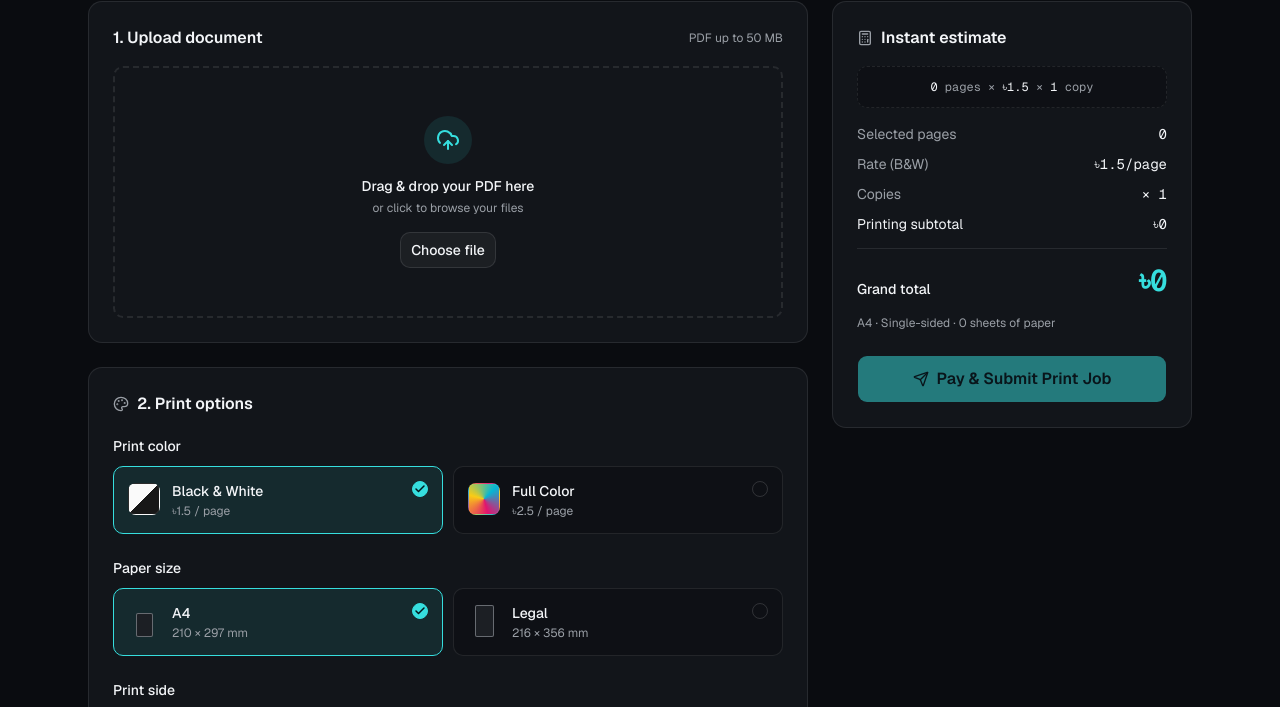
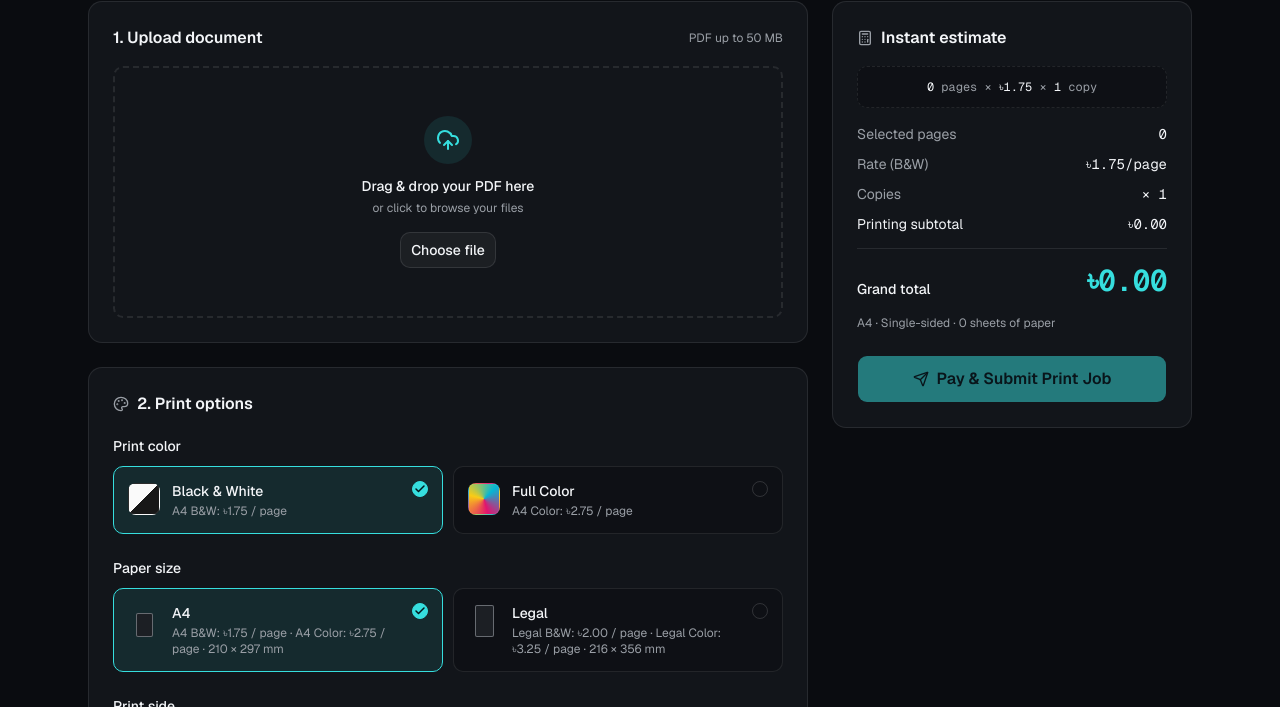
Before and after one commit to MysticCaliph/my-kloud-print, a Next.js app: page / in a window 1280 px wide. Shown: the part 200-907 px from the top of the page. Built offline with nearby package versions, Linux system fonts and the light colour scheme; no server answers.

Commit message:
feat: update print rates for A4 (1.75/2.75 BDT) and Legal (2.00/3.25 BDT)
Co-authored-by: Copilot <223556219+Copilot@users.noreply.github.com>

```diff
--- a/app/admin/credits/page.tsx
+++ b/app/admin/credits/page.tsx
@@ -17,13 +17,8 @@ interface CreditUser {
 }
 
 const PRESET_AMOUNTS = [50, 100, 200, 500]
-const BDT_FORMAT = new Intl.NumberFormat('en-BD', {
-  minimumFractionDigits: 2,
-  maximumFractionDigits: 2,
-})
-
 function formatBDT(amount: number) {
-  return `৳${BDT_FORMAT.format(amount)}`
+  return `৳${amount.toFixed(2)}`
 }
 
 export default function AdminCreditsPage() {
@@ -84,7 +79,7 @@ export default function AdminCreditsPage() {
     if (!selectedUser) return
     const amount = Number(amountBdt)
     if (!Number.isFinite(amount) || amount <= 0) {
-      setError('Enter an amount greater than ৳0.')
+      setError('Enter an amount greater than ৳0.00.')
       return
     }
 
@@ -266,7 +261,7 @@ export default function AdminCreditsPage() {
                     onClick={() => setAmountBdt(String(amount))}
                     className="rounded-lg border border-white/10 px-3 py-2 text-xs font-medium text-slate-300 transition-colors hover:border-teal-300/40 hover:bg-teal-300/10 hover:text-teal-100"
                   >
-                    +৳{amount}
+                    +৳{amount.toFixed(2)}
                   </button>
                 ))}
               </div>
--- a/app/admin/page.tsx
+++ b/app/admin/page.tsx
@@ -22,6 +22,7 @@ import { createSupabaseBrowserClient } from '@/lib/supabase/client'
 
 type OrderStatus = 'PENDING' | 'PRINTED' | 'DISPATCHED' | 'DELIVERED' | 'CANCELLED'
 type PrintColor = 'B&W' | 'Full color'
+type PaperSize = 'A4' | 'Legal'
 
 interface PrintOrder {
   id: string
@@ -29,6 +30,7 @@ interface PrintOrder {
   phone: string
   deliveryOption: string | null
   pages: number
+  paperSize: PaperSize
   color: PrintColor
   copies: number
   total: number
@@ -49,10 +51,6 @@ const STATUS_STYLE: Record<OrderStatus, string> = {
   CANCELLED: 'border-rose-400/20 bg-rose-400/10 text-rose-300',
 }
 
-const CURRENCY = new Intl.NumberFormat('en-BD', {
-  maximumFractionDigits: 0,
-})
-
 const DATE_TIME = new Intl.DateTimeFormat('en-BD', {
   dateStyle: 'medium',
   timeStyle: 'short',
@@ -64,7 +62,7 @@ const DATE_LABEL = new Intl.DateTimeFormat('en-US', {
 })
 
 function formatBDT(amount: number) {
-  return `৳${CURRENCY.format(amount)}`
+  return `৳${amount.toFixed(2)}`
 }
 
 function normalizeStatus(value: string): OrderStatus {
@@ -179,6 +177,7 @@ export default function AdminPage() {
             phone: job.customer_phone,
             deliveryOption: job.delivery_option,
             pages: job.total_pages,
+            paperSize: job.paper_size,
             color: job.color_mode === 'Full Color' || job.color_mode === 'color'
               ? 'Full color'
               : 'B&W',
@@ -497,7 +496,7 @@ export default function AdminPage() {
                         </div>
                         <div className="mt-1.5 text-xs text-slate-500">
                           <span className={order.color === 'Full color' ? 'text-fuchsia-300' : 'text-slate-400'}>
-                            {order.color}
+                            {order.paperSize} · {order.color}
                           </span>
                           <span className="mx-1.5 text-slate-700">·</span>
                           {order.copies} {order.copies === 1 ? 'copy' : 'copies'}
--- a/app/api/admin/topup/route.ts
+++ b/app/api/admin/topup/route.ts
@@ -98,6 +98,6 @@ export async function POST(request: Request) {
 
   return NextResponse.json({
     success: true,
-    message: `Successfully added ৳${amountBdt} credit`,
+    message: `Successfully added ৳${(amountPoisha / 100).toFixed(2)} credit`,
   })
 }
--- a/app/api/print/stamp/route.ts
+++ b/app/api/print/stamp/route.ts
@@ -59,7 +59,7 @@ export async function GET(request: Request) {
 
   const { data: job, error: jobError } = await supabaseAdmin
     .from('print_jobs')
-    .select('token, customer_name, customer_phone, delivery_option, total_pages, color_mode, copies, total_cost_poisha')
+    .select('token, customer_name, customer_phone, delivery_option, total_pages, paper_size, color_mode, copies, total_cost_poisha')
     .eq('id', id)
     .maybeSingle()
   if (jobError) {
@@ -119,7 +119,7 @@ export async function GET(request: Request) {
       maxWidth: 132,
     })
     page.drawText(
-      `Specs: ${job.total_pages} pgs | ${job.color_mode} | x${job.copies}`,
+      `Specs: ${job.total_pages} pgs | ${job.paper_size} ${job.color_mode} | x${job.copies}`,
       {
         x: 8,
         y: 133,
--- a/app/api/print/submit/route.ts
+++ b/app/api/print/submit/route.ts
@@ -3,7 +3,7 @@ import { PDFDocument, StandardFonts, rgb } from 'pdf-lib'
 import QRCode from 'qrcode'
 import { NextResponse } from 'next/server'
 import type { User } from '@supabase/supabase-js'
-import { COLOR_RATES } from '@/lib/print'
+import { calculatePrice, type PaperSize } from '@/lib/print'
 import { createSupabaseAdminClient } from '@/lib/supabase/admin'
 import { createSupabaseServerClient } from '@/lib/supabase/server'
 
@@ -53,6 +53,7 @@ function makeTelegramCaption({
   selectedPageCount,
   pageRange,
   colorMode,
+  paperSize,
   copies,
   totalCostBdt,
   deliveryNotes,
@@ -64,6 +65,7 @@ function makeTelegramCaption({
   selectedPageCount: number
   pageRange: string
   colorMode: PrintColorMode
+  paperSize: PaperSize
   copies: number
   totalCostBdt: string
   deliveryNotes: string
@@ -73,7 +75,7 @@ function makeTelegramCaption({
     `👤 *Customer Name:* ${escapeMarkdown(customerName)}`,
     `📱 *Phone:* ${escapeMarkdown(customerPhone)}`,
     `📍 *Delivery Preference:* ${escapeMarkdown(deliveryOption)}`,
-    `📄 *Specs:* ${selectedPageCount} Pages (Range:${escapeMarkdown(pageRange)}) | ${colorMode.toUpperCase()} | x${copies}`,
+    `📄 *Specs:* ${selectedPageCount} Pages (Range:${escapeMarkdown(pageRange)}) | ${paperSize} ${colorMode.toUpperCase()} | x${copies}`,
     `💵 *Paid Total:* ৳${escapeMarkdown(totalCostBdt)}`,
     `📝 *Notes:* ${escapeMarkdown(deliveryNotes || 'None')}`,
   ].join('\n')
@@ -86,6 +88,7 @@ async function createStampPdf({
   selectedPageCount,
   pageRange,
   colorMode,
+  paperSize,
   copies,
   deliveryOption,
   totalCostBdt,
@@ -96,6 +99,7 @@ async function createStampPdf({
   selectedPageCount: number
   pageRange: string
   colorMode: PrintColorMode
+  paperSize: PaperSize
   copies: number
   deliveryOption: string
   totalCostBdt: number
@@ -152,7 +156,7 @@ async function createStampPdf({
     maxWidth: 132,
   })
   page.drawText(
-    `Specs: ${selectedPageCount}pg (${printable(pageRange, 24)}) ${colorMode.toUpperCase()} x${copies}`,
+    `Specs: ${selectedPageCount}pg (${printable(pageRange, 24)}) ${paperSize} ${colorMode.toUpperCase()} x${copies}`,
     {
       x: 8,
       y: 138,
@@ -319,6 +323,7 @@ export async function POST(request: Request) {
   const deliveryNotesValue = form.get('deliveryNotes')
   const pageRangeValue = form.get('pageRange') ?? form.get('selectedPageRange')
   const colorValue = form.get('colorMode')
+  const paperSizeValue = form.get('paperSize')
   const selectedPagesValue = form.get('selectedPages')
 
   if (!(fileValue instanceof File)) {
@@ -372,6 +377,9 @@ export async function POST(request: Request) {
   if (colorValue !== 'bw' && colorValue !== 'color') {
     return jsonError('Color mode must be "bw" or "color".', 400)
   }
+  if (paperSizeValue !== 'A4' && paperSizeValue !== 'Legal') {
+    return jsonError('Paper size must be "A4" or "Legal".', 400)
+  }
 
   const totalPages = parsePositiveInteger(form.get('totalPages'))
   let selectedPages: number[] | null = null
@@ -402,10 +410,15 @@ export async function POST(request: Request) {
   if (!submittedTotalCostPoisha) {
     return jsonError('Total cost must be a positive amount in poisha.', 400)
   }
-  const grandTotalBdt = selectedPages.length * copies * COLOR_RATES[colorValue]
-  const totalCostPoisha = Math.round(grandTotalBdt * 100)
+  const price = calculatePrice(selectedPages.length, {
+    color: colorValue,
+    paperSize: paperSizeValue,
+    side: 'single',
+    copies,
+  })
+  const totalCostPoisha = price.grandTotalPoisha
   if (submittedTotalCostPoisha !== totalCostPoisha) {
-    return jsonError('Submitted total cost does not match the page count, color mode, and copies.', 400)
+    return jsonError('Submitted total cost does not match the page count, paper size, color mode, and copies.', 400)
   }
 
   let originalPdfBuffer: Uint8Array
@@ -457,10 +470,7 @@ export async function POST(request: Request) {
   const token = makeOrderToken()
   const tokenCode = token.replace(/^#/, '')
   const colorLabel = colorValue === 'color' ? 'Full Color' : 'Black & White'
-  const totalCostBdt = new Intl.NumberFormat('en-BD', {
-    maximumFractionDigits: 2,
-    minimumFractionDigits: totalCostPoisha % 100 === 0 ? 0 : 2,
-  }).format(totalCostPoisha / 100)
+  const totalCostBdt = (totalCostPoisha / 100).toFixed(2)
   const caption = makeTelegramCaption({
     tokenCode,
     customerName: finalCustomerName,
@@ -469,6 +479,7 @@ export async function POST(request: Request) {
     selectedPageCount: selectedPages.length,
     pageRange: finalPageRange,
     colorMode: colorValue,
+    paperSize: paperSizeValue,
     copies,
     totalCostBdt,
     deliveryNotes,
@@ -482,6 +493,7 @@ export async function POST(request: Request) {
       selectedPageCount: selectedPages.length,
       pageRange: finalPageRange,
       colorMode: colorValue,
+      paperSize: paperSizeValue,
       copies,
       deliveryOption: finalDeliveryOption,
       totalCostBdt: totalCostPoisha / 100,
@@ -497,6 +509,7 @@ export async function POST(request: Request) {
         delivery_option: finalDeliveryOption,
         total_pages: selectedPages.length,
         color_mode: colorLabel,
+        paper_size: paperSizeValue,
         copies,
         total_cost_poisha: totalCostPoisha,
         telegram_file_id: null,
--- a/components/dashboard/print-dashboard.tsx
+++ b/components/dashboard/print-dashboard.tsx
@@ -81,7 +81,8 @@ export function PrintDashboard() {
         )
         formData.append('colorMode', options.color)
         formData.append('copies', String(options.copies))
-        formData.append('totalCostPoisha', String(Math.round(price.grandTotal * 100)))
+        formData.append('paperSize', options.paperSize)
+        formData.append('totalCostPoisha', String(price.grandTotalPoisha))
         formData.append('customerPhone', account.phone)
         formData.append('deliveryOption', deliveryOption)
 
--- a/components/dashboard/print-options-panel.tsx
+++ b/components/dashboard/print-options-panel.tsx
@@ -4,7 +4,8 @@ import type { ReactNode } from 'react'
 import { Check, Copy, Minus, Palette, Plus } from 'lucide-react'
 import { cn } from '@/lib/utils'
 import {
-  COLOR_RATES,
+  formatBDT,
+  PRINT_RATES_POISHA,
   MAX_COPIES,
   type PaperSize,
   type PrintColor,
@@ -155,13 +156,13 @@ export function PrintOptionsPanel({ options, onChange }: PrintOptionsPanelProps)
             {
               value: 'bw',
               label: 'Black & White',
-              description: `৳${COLOR_RATES.bw} / page`,
+              description: `${options.paperSize} B&W: ${formatBDT(PRINT_RATES_POISHA[options.paperSize].bw / 100)} / page`,
               visual: <ColorSwatch color="bw" />,
             },
             {
               value: 'color',
               label: 'Full Color',
-              description: `৳${COLOR_RATES.color} / page`,
+              description: `${options.paperSize} Color: ${formatBDT(PRINT_RATES_POISHA[options.paperSize].color / 100)} / page`,
               visual: <ColorSwatch color="color" />,
             },
           ]}
@@ -173,8 +174,18 @@ export function PrintOptionsPanel({ options, onChange }: PrintOptionsPanelProps)
           value={options.paperSize}
           onChange={(v) => update('paperSize', v)}
           options={[
-            { value: 'A4', label: 'A4', description: '210 × 297 mm', visual: <PaperIcon size="A4" /> },
-            { value: 'Legal', label: 'Legal', description: '216 × 356 mm', visual: <PaperIcon size="Legal" /> },
+            {
+              value: 'A4',
+              label: 'A4',
+              description: `A4 B&W: ${formatBDT(PRINT_RATES_POISHA.A4.bw / 100)} / page · A4 Color: ${formatBDT(PRINT_RATES_POISHA.A4.color / 100)} / page · 210 × 297 mm`,
+              visual: <PaperIcon size="A4" />,
+            },
+            {
+              value: 'Legal',
+              label: 'Legal',
+              description: `Legal B&W: ${formatBDT(PRINT_RATES_POISHA.Legal.bw / 100)} / page · Legal Color: ${formatBDT(PRINT_RATES_POISHA.Legal.color / 100)} / page · 216 × 356 mm`,
+              visual: <PaperIcon size="Legal" />,
+            },
           ]}
         />
 
--- a/lib/account-store.ts
+++ b/lib/account-store.ts
@@ -15,6 +15,7 @@ export interface AccountPrintOrder {
   submittedAt: string
   fileName: string
   pages: number
+  paperSize: 'A4' | 'Legal'
   color: 'B&W' | 'Full color'
   copies: number
   address: string
--- a/lib/print.ts
+++ b/lib/print.ts
@@ -9,20 +9,15 @@ export interface PrintOptions {
   copies: number
 }
 
-export const COLOR_RATES: Record<PrintColor, number> = {
-  bw: 1.5,
-  color: 2.5,
+export const PRINT_RATES_POISHA: Record<PaperSize, Record<PrintColor, number>> = {
+  A4: { bw: 175, color: 275 },
+  Legal: { bw: 200, color: 325 },
 }
 
 export const MAX_COPIES = 99
 
-const bdtFormatter = new Intl.NumberFormat('en-IN', {
-  maximumFractionDigits: 2,
-  minimumFractionDigits: 0,
-})
-
 export function formatBDT(amount: number) {
-  return `৳${bdtFormatter.format(amount)}`
+  return `৳${amount.toFixed(2)}`
 }
 
 export function formatFileSize(bytes: number) {
@@ -79,15 +74,18 @@ export function pagesToRange(pages: number[]) {
 }
 
 export function calculatePrice(selectedPages: number, options: PrintOptions) {
-  const rate = COLOR_RATES[options.color]
-  const printCost = selectedPages * rate * options.copies
+  const ratePoisha = PRINT_RATES_POISHA[options.paperSize][options.color]
+  const printCostPoisha = selectedPages * options.copies * ratePoisha
   const sheetsPerCopy =
     options.side === 'duplex' ? Math.ceil(selectedPages / 2) : selectedPages
 
   return {
-    rate,
-    printCost,
-    grandTotal: printCost,
+    ratePoisha,
+    rate: ratePoisha / 100,
+    printCostPoisha,
+    printCost: printCostPoisha / 100,
+    grandTotalPoisha: printCostPoisha,
+    grandTotal: printCostPoisha / 100,
     sheets: sheetsPerCopy * options.copies,
   }
 }
```
Also changed, not shown: app/account/page.tsx (+4 -5 lines), components/Navbar.tsx (+2 -7 lines), 2 other files (tests, documents, lock files or other folders).
